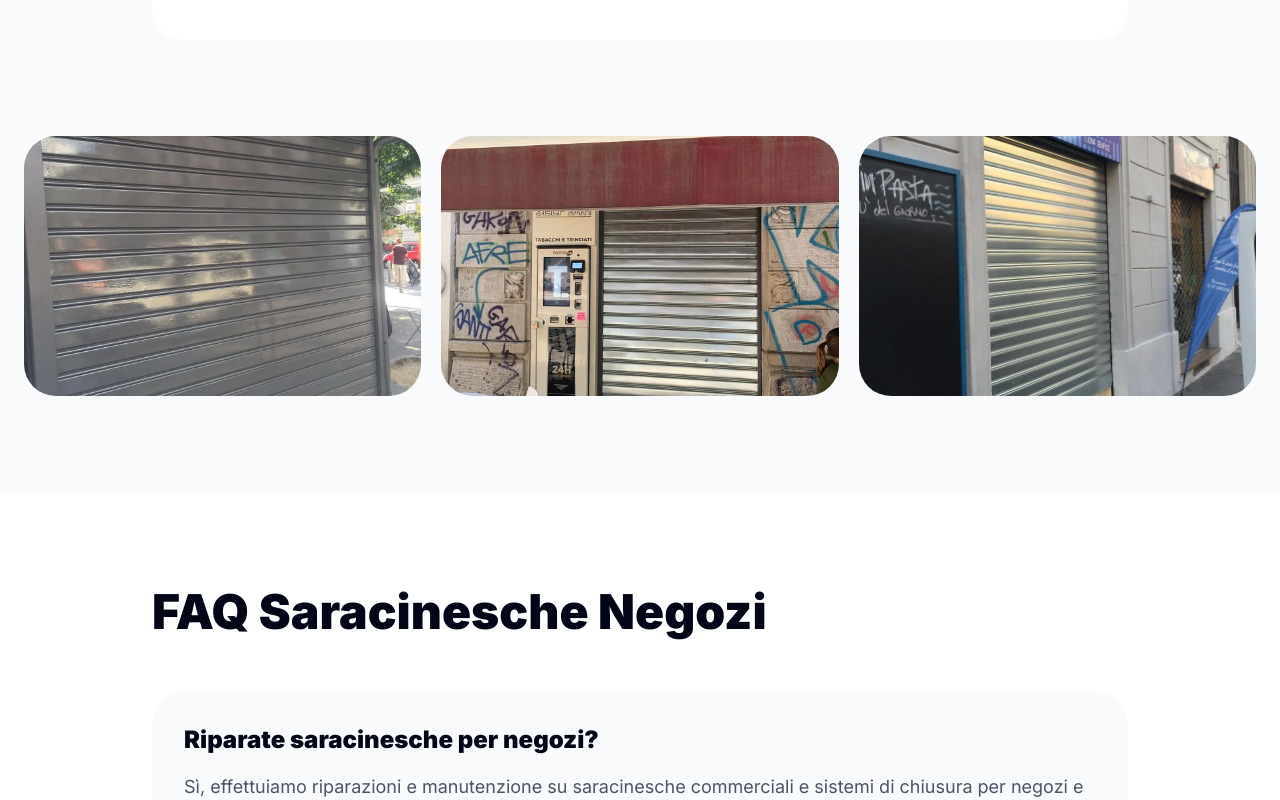
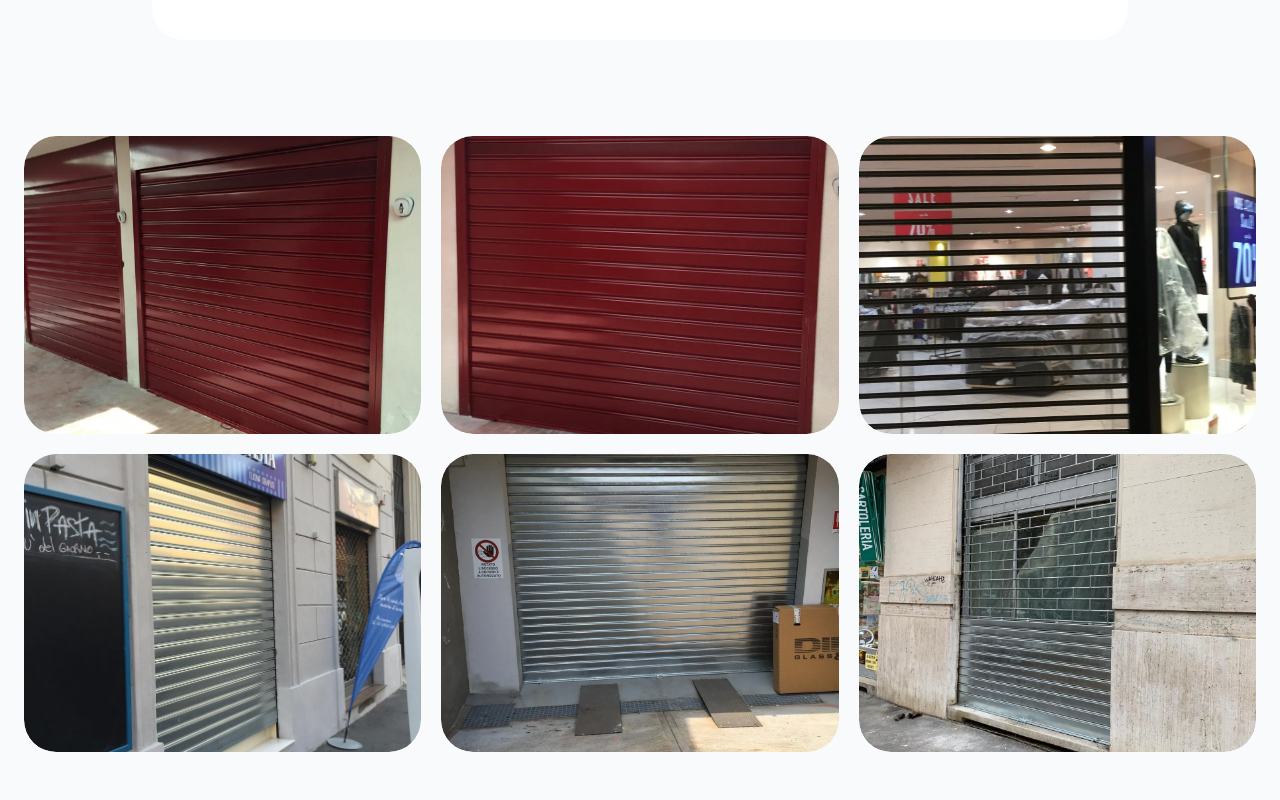
Before and after one commit to Simo-FI/abbinati-serrande, a Next.js app: page /saracinesche-negozi-milano in a window 1280 px wide. Shown: the part 1680-2480 px from the top of the page. Built offline with nearby package versions, Linux system fonts and the light colour scheme.

Commit message:
Add professional real-image galleries to SEO pages

```diff
--- a/app/motori-serrande-milano/page.tsx
+++ b/app/motori-serrande-milano/page.tsx
@@ -157,16 +157,16 @@ export default function MotoriSerrandeMilanoPage() {
 
   <div className="max-w-7xl mx-auto px-6">
 
-          <div className="grid grid-cols-2 lg:grid-cols-3 gap-5">
+    <div className="grid grid-cols-1 sm:grid-cols-2 lg:grid-cols-3 gap-5">
 
       <div className="overflow-hidden rounded-[2rem]">
 
         <Image
-                src="/images/services/motore-serranda-milano.webp"
-                alt="Motore serranda Milano"
+          src="/images/gallery/motori-serrande/motore-serranda-loreto-milano.webp"
+          alt="Motore serranda Loreto Milano"
           width={800}
           height={600}
-                className="w-full h-[260px] object-cover"
+          className="w-full aspect-[4/3] object-cover rounded-[2rem]"
         />
 
       </div>
@@ -174,11 +174,11 @@ export default function MotoriSerrandeMilanoPage() {
       <div className="overflow-hidden rounded-[2rem]">
 
         <Image
-                src="/images/gallery/motore-serranda-navigli.webp"
-                alt="Motore serranda Navigli Milano"
+          src="/images/gallery/motori-serrande/automazione-serranda-milano-centro.webp"
+          alt="Automazione serranda Milano centro"
           width={800}
           height={600}
-                className="w-full h-[260px] object-cover"
+          className="w-full aspect-[4/3] object-cover rounded-[2rem]"
         />
 
       </div>
@@ -186,11 +186,47 @@ export default function MotoriSerrandeMilanoPage() {
       <div className="overflow-hidden rounded-[2rem]">
 
         <Image
-                src="/images/gallery/pronto-intervento-citta-studi.webp"
-                alt="Automazione serrande Milano"
+          src="/images/gallery/motori-serrande/riparazione-motore-serranda-navigli.webp"
+          alt="Riparazione motore serranda Navigli Milano"
           width={800}
           height={600}
-                className="w-full h-[260px] object-cover"
+          className="w-full aspect-[4/3] object-cover rounded-[2rem]"
+        />
+
+      </div>
+
+      <div className="overflow-hidden rounded-[2rem]">
+
+        <Image
+          src="/images/gallery/motori-serrande/motore-serranda-porta-romana.webp"
+          alt="Motore serranda Porta Romana Milano"
+          width={800}
+          height={600}
+          className="w-full aspect-[4/3] object-cover rounded-[2rem]"
+        />
+
+      </div>
+
+      <div className="overflow-hidden rounded-[2rem]">
+
+        <Image
+          src="/images/gallery/motori-serrande/assistenza-serranda-elettrica-milano.webp"
+          alt="Assistenza serranda elettrica Milano"
+          width={800}
+          height={600}
+          className="w-full aspect-[4/3] object-cover rounded-[2rem]"
+        />
+
+      </div>
+
+      <div className="overflow-hidden rounded-[2rem]">
+
+        <Image
+          src="/images/gallery/motori-serrande/centralina-serranda-brera-milano.webp"
+          alt="Centralina serranda Brera Milano"
+          width={800}
+          height={600}
+          className="w-full aspect-[4/3] object-cover rounded-[2rem]"
         />
 
       </div>
@@ -200,7 +236,6 @@ export default function MotoriSerrandeMilanoPage() {
   </div>
 
 </section>
-
       {/* FAQ */}
       <section className="py-24 bg-white">
 
--- a/app/pronto-intervento-serrande-milano/page.tsx
+++ b/app/pronto-intervento-serrande-milano/page.tsx
@@ -159,16 +159,16 @@ export default function ProntoInterventoSerrandePage() {
 
   <div className="max-w-7xl mx-auto px-6">
 
-          <div className="grid grid-cols-2 lg:grid-cols-3 gap-5">
+    <div className="grid grid-cols-1 sm:grid-cols-2 lg:grid-cols-3 gap-5">
 
       <div className="overflow-hidden rounded-[2rem]">
 
         <Image
-                src="/images/services/pronto-intervento-serrande-milano.webp"
-                alt="Pronto intervento serrande Milano"
+          src="/images/gallery/pronto-intervento/pronto-intervento-serranda-loreto.webp"
+          alt="Pronto intervento serranda Loreto Milano"
           width={800}
           height={600}
-                className="w-full h-[260px] object-cover"
+          className="w-full aspect-[4/3] object-cover rounded-[2rem]"
         />
 
       </div>
@@ -176,11 +176,11 @@ export default function ProntoInterventoSerrandePage() {
       <div className="overflow-hidden rounded-[2rem]">
 
         <Image
-                src="/images/gallery/pronto-intervento-citta-studi.webp"
-                alt="Intervento urgente serrande Milano"
+          src="/images/gallery/pronto-intervento/intervento-urgente-serranda-milano.webp"
+          alt="Intervento urgente serranda Milano"
           width={800}
           height={600}
-                className="w-full h-[260px] object-cover"
+          className="w-full aspect-[4/3] object-cover rounded-[2rem]"
         />
 
       </div>
@@ -188,11 +188,47 @@ export default function ProntoInterventoSerrandePage() {
       <div className="overflow-hidden rounded-[2rem]">
 
         <Image
-                src="/images/gallery/serranda-bloccata-loreto.webp"
-                alt="Serranda bloccata Milano"
+          src="/images/gallery/pronto-intervento/serranda-bloccata-notturno-milano.webp"
+          alt="Serranda bloccata notturno Milano"
           width={800}
           height={600}
-                className="w-full h-[260px] object-cover"
+          className="w-full aspect-[4/3] object-cover rounded-[2rem]"
+        />
+
+      </div>
+
+      <div className="overflow-hidden rounded-[2rem]">
+
+        <Image
+          src="/images/gallery/pronto-intervento/pronto-intervento-navigli-serranda.webp"
+          alt="Pronto intervento Navigli serranda"
+          width={800}
+          height={600}
+          className="w-full aspect-[4/3] object-cover rounded-[2rem]"
+        />
+
+      </div>
+
+      <div className="overflow-hidden rounded-[2rem]">
+
+        <Image
+          src="/images/gallery/pronto-intervento/riparazione-urgente-serranda-brera.webp"
+          alt="Riparazione urgente serranda Brera Milano"
+          width={800}
+          height={600}
+          className="w-full aspect-[4/3] object-cover rounded-[2rem]"
+        />
+
+      </div>
+
+      <div className="overflow-hidden rounded-[2rem]">
+
+        <Image
+          src="/images/gallery/pronto-intervento/assistenza-serranda-h24-milano.webp"
+          alt="Assistenza serranda H24 Milano"
+          width={800}
+          height={600}
+          className="w-full aspect-[4/3] object-cover rounded-[2rem]"
         />
 
       </div>
--- a/app/saracinesche-negozi-milano/page.tsx
+++ b/app/saracinesche-negozi-milano/page.tsx
@@ -157,16 +157,16 @@ export default function SaracinescheNegoziMilanoPage() {
 
   <div className="max-w-7xl mx-auto px-6">
 
-          <div className="grid grid-cols-2 lg:grid-cols-3 gap-5">
+    <div className="grid grid-cols-1 sm:grid-cols-2 lg:grid-cols-3 gap-5">
 
       <div className="overflow-hidden rounded-[2rem]">
 
         <Image
-                src="/images/services/saracinesca-negozio-milano.webp"
-                alt="Saracinesca negozio Milano"
+          src="/images/gallery/saracinesche-negozi/saracinesca-negozio-duomo-milano.webp"
+          alt="Saracinesca negozio Duomo Milano"
           width={800}
           height={600}
-                className="w-full h-[260px] object-cover"
+          className="w-full aspect-[4/3] object-cover rounded-[2rem]"
         />
 
       </div>
@@ -174,11 +174,11 @@ export default function SaracinescheNegoziMilanoPage() {
       <div className="overflow-hidden rounded-[2rem]">
 
         <Image
-                src="/images/gallery/saracinesca-duomo-milano.webp"
-                alt="Saracinesca negozio Duomo Milano"
+          src="/images/gallery/saracinesche-negozi/riparazione-saracinesca-brera.webp"
+          alt="Riparazione saracinesca Brera Milano"
           width={800}
           height={600}
-                className="w-full h-[260px] object-cover"
+          className="w-full aspect-[4/3] object-cover rounded-[2rem]"
         />
 
       </div>
@@ -186,11 +186,47 @@ export default function SaracinescheNegoziMilanoPage() {
       <div className="overflow-hidden rounded-[2rem]">
 
         <Image
-                src="/images/gallery/riparazione-serranda-brera.webp"
-                alt="Riparazione saracinesca Brera Milano"
+          src="/images/gallery/saracinesche-negozi/saracinesca-commerciale-milano.webp"
+          alt="Saracinesca commerciale Milano"
           width={800}
           height={600}
-                className="w-full h-[260px] object-cover"
+          className="w-full aspect-[4/3] object-cover rounded-[2rem]"
+        />
+
+      </div>
+
+      <div className="overflow-hidden rounded-[2rem]">
+
+        <Image
+          src="/images/gallery/saracinesche-negozi/negozio-serranda-loreto-milano.webp"
+          alt="Negozio serranda Loreto Milano"
+          width={800}
+          height={600}
+          className="w-full aspect-[4/3] object-cover rounded-[2rem]"
+        />
+
+      </div>
+
+      <div className="overflow-hidden rounded-[2rem]">
+
+        <Image
+          src="/images/gallery/saracinesche-negozi/saracinesca-negozio-navigli.webp"
+          alt="Saracinesca negozio Navigli Milano"
+          width={800}
+          height={600}
+          className="w-full aspect-[4/3] object-cover rounded-[2rem]"
+        />
+
+      </div>
+
+      <div className="overflow-hidden rounded-[2rem]">
+
+        <Image
+          src="/images/gallery/saracinesche-negozi/riparazione-serranda-negozio-milano.webp"
+          alt="Riparazione serranda negozio Milano"
+          width={800}
+          height={600}
+          className="w-full aspect-[4/3] object-cover rounded-[2rem]"
         />
 
       </div>
```
Lines whose indentation alone changed are shown as unchanged.
